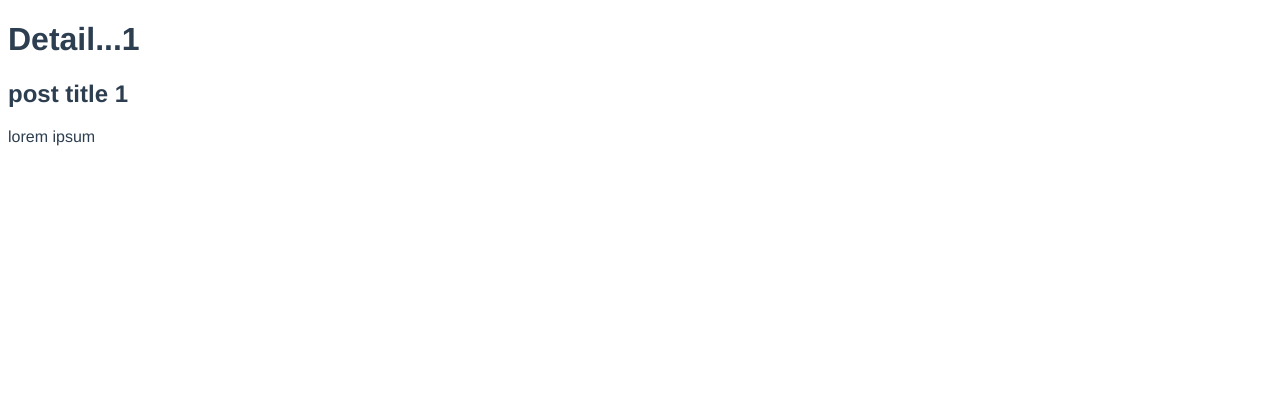
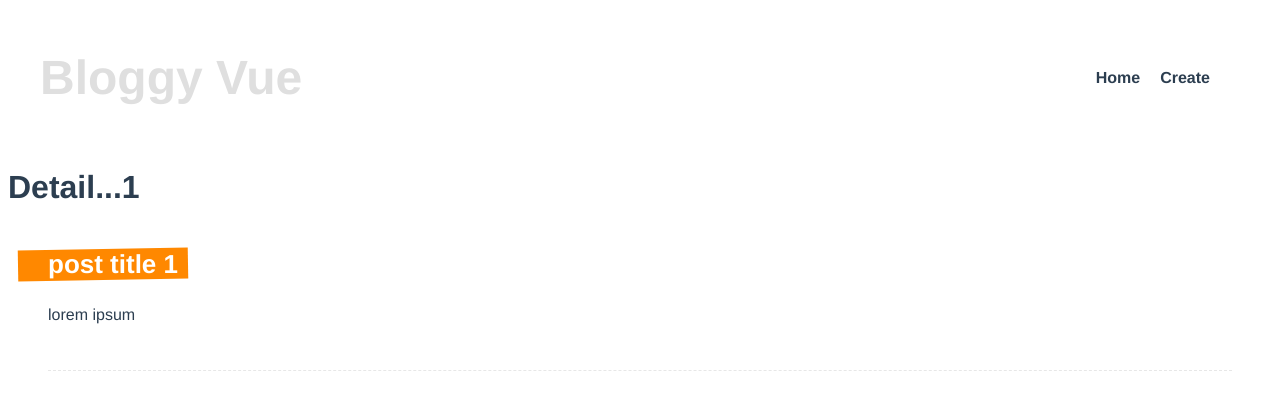
Before and after one commit to WaiYanHeinWillian/Composition-API, a Vue app: page /posts/1 in a window 1280 px wide. Shown: the top 410 px of the page. Built offline with nearby package versions, Linux system fonts and the light colour scheme; data requests are answered from the project's data file.

Commit message:
Navbar Component and Detail Style(RouterInComposition)

```diff
--- a/src/App.vue
+++ b/src/App.vue
@@ -1,7 +1,15 @@
 <template>
-
+  <Navbar></Navbar>
   <router-view/>
 </template>
+
+<script>
+import Navbar from './components/Navbar.vue'
+export default{
+  components:{Navbar}
+}
+</script>
+
 
 <style>
 #app {
--- /dev/null
+++ b/src/components/Navbar.vue
@@ -0,0 +1,39 @@
+<template>
+  <header>
+    <h1>Bloggy Vue</h1>
+    <nav>
+        <router-link :to="{name:'home'}">Home</router-link>
+        <router-link :to="{name:'Create'}">Create</router-link>
+    </nav>
+  </header>
+</template>
+
+<script>
+export default {
+
+}
+</script>
+
+<style>
+header{
+    display: flex;
+    justify-content: space-between;
+    align-items: center;
+    max-width: 1200px;
+    margin: 0 auto;
+    padding: 10px;
+}
+header h1{
+    color: #dfdfdf;
+    font-size: 48px;
+}
+header a{
+    color: #bbb;
+    text-decoration: none;
+    margin-left: 20px;
+}
+header a.router-link-active{
+    color: #444;
+    font-weight: bold;
+}
+</style>
--- a/src/composables/getPost.js
+++ b/src/composables/getPost.js
@@ -5,9 +5,9 @@ let getPost=(id)=>{
     let error=ref('');
     let load=async()=>{
         try{
-            await new Promise((resolve,reject)=>{
-                setTimeout(resolve, 2000);
-            })
+            // await new Promise((resolve,reject)=>{
+            //     setTimeout(resolve, 2000);
+            // })
             let response= await fetch('http://localhost:3000/posts/'+id);
             if(response.status===404){
                 throw new Error('This is something wrong!')
--- a/src/composables/getPosts.js
+++ b/src/composables/getPosts.js
@@ -6,9 +6,9 @@ let getPosts=()=>{
     let load=async()=>{
 
      try{
-      await new Promise((resolve,reject)=>{
-        setTimeout(resolve, 2000);
-      })
+      // await new Promise((resolve,reject)=>{
+      //   setTimeout(resolve, 2000);
+      // })
       let response= await fetch('http://localhost:3000/posts')
       if(response.status===404){
         throw new Error('Not Found URL')
--- a/src/views/Detail.vue
+++ b/src/views/Detail.vue
@@ -1,8 +1,11 @@
 <template>
   <h1>Detail...{{id}}</h1>
-  <div v-if="post">
+  <div v-if="post" class="post">
     <h2>{{post.title}}</h2>
     <p>{{post.body}}</p>
+    <div v-for="tag in post.tags" :key="tag" class="pill">
+      {{tag}}
+    </div>
   </div>
   <div v-else>
     <Spinner></Spinner>
@@ -24,5 +27,38 @@ export default {
 </script>
 
 <style>
-
+.post{
+        margin: 0 40px 30px;
+        padding-bottom: 30px;
+        border-bottom: 1px dashed #e7e7e7;
+    }
+    .post h2{
+        display: inline-block;
+        position: relative;
+        font-size: 26px;
+        color: white;
+        margin-bottom: 10px;
+        max-width: 400px;
+    }
+    .post h2::before{
+        content: "";
+        display: block;
+        width: 100%;
+        height: 100%;
+        background: #ff8800;
+        position: absolute;
+        z-index: -1;
+        padding-right: 40px;
+        left: -30px;
+        transform: rotateZ(-1deg);
+    }
+    .pill{
+        display: inline-block;
+        margin: 10px 10px 0 0;
+        color: #444;
+        background: #ddd;
+        padding: 8px;
+        border-radius: 20px;
+        font-size: 14px;
+    }
 </style>
```
